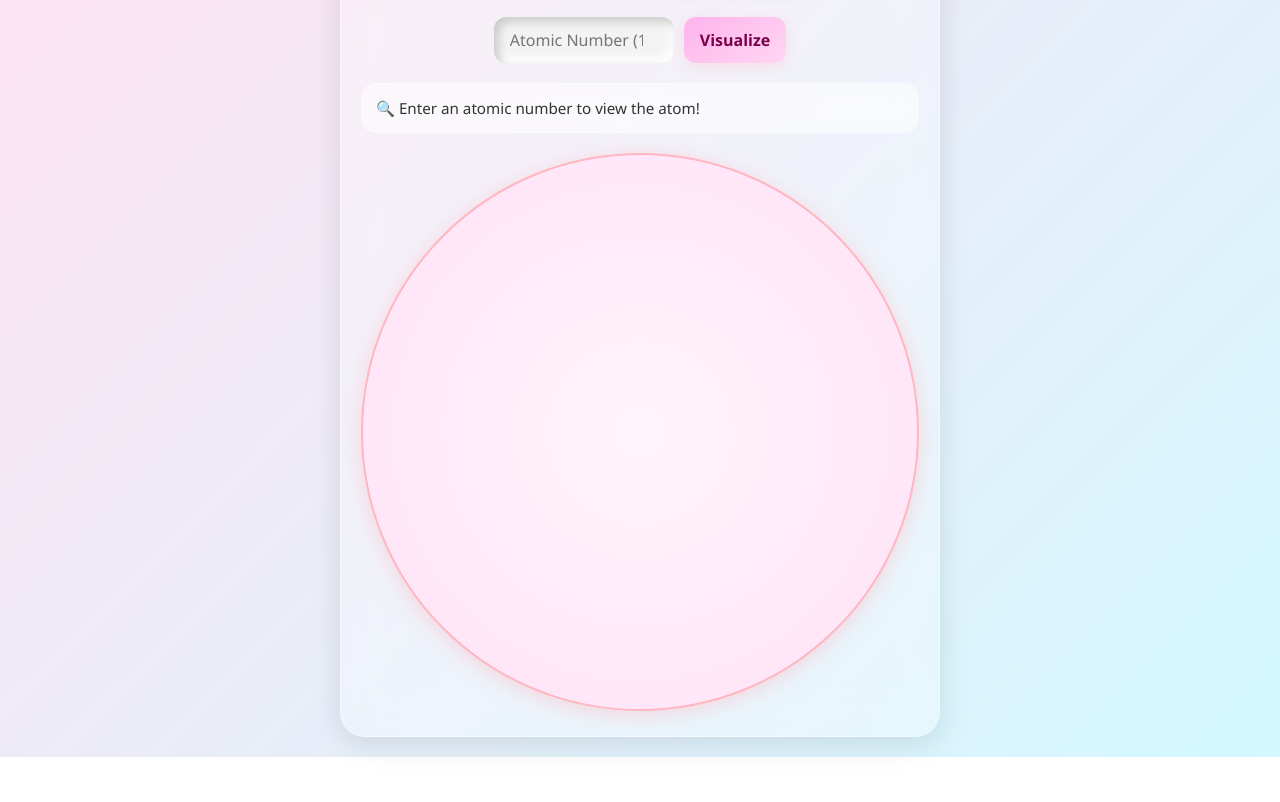
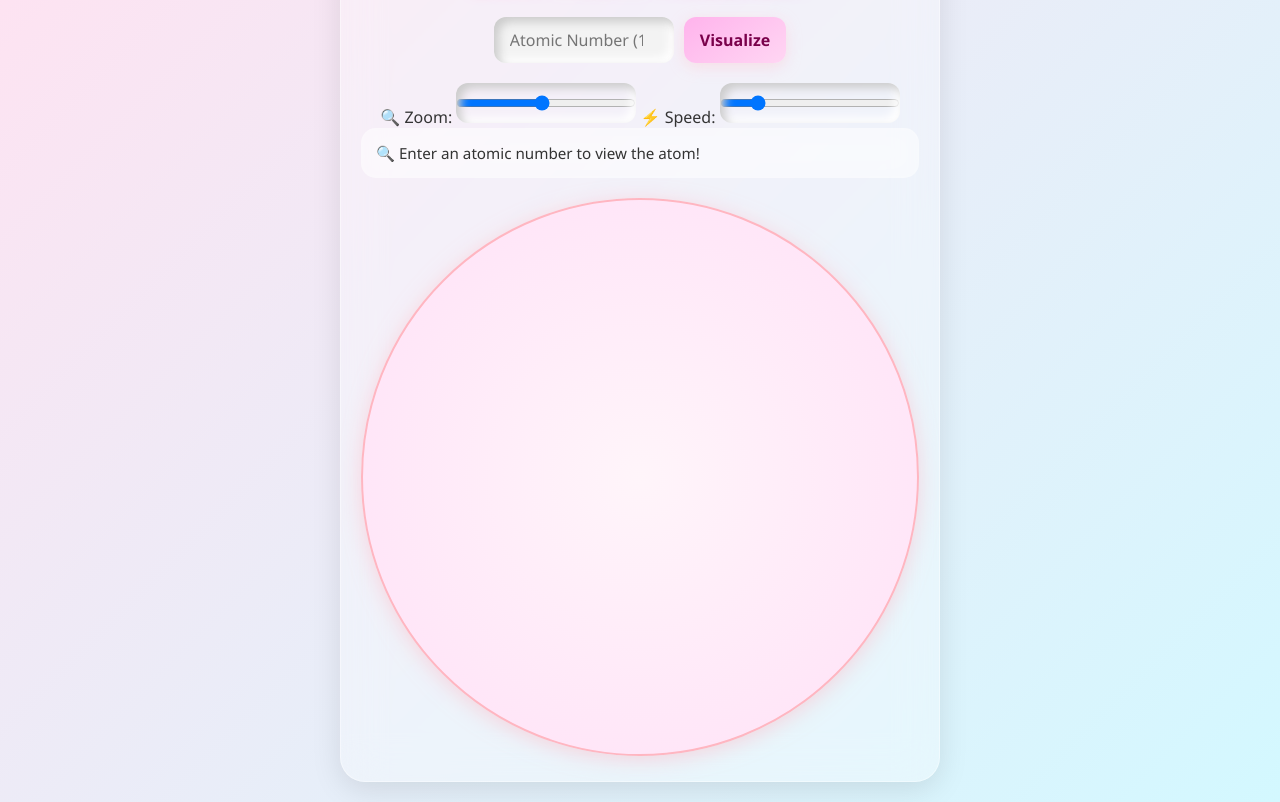
Before and after one commit to Swarup2024web/AtomCalc, a plain HTML site: page index.html in a window 1280 px wide. Shown: the part 87-889 px from the top of the page. Before the commit the page ends 844 px from the top, so only its background shows below. Drawn offline with Linux system fonts and the light colour scheme.

Commit message:
Update index.html

```diff
--- a/index.html
+++ b/index.html
@@ -16,6 +16,16 @@
       <button onclick="drawAtom()">Visualize</button>
     </div>
 
+    <!-- Zoom and Speed Controls -->
+    <div class="slider-group">
+      <label>🔍 Zoom:
+        <input type="range" id="zoomSlider" min="0.5" max="2" step="0.1" value="1.2">
+      </label>
+      <label>⚡ Speed:
+        <input type="range" id="speedSlider" min="0.005" max="0.05" step="0.005" value="0.01">
+      </label>
+    </div>
+
     <!-- Element Info -->
     <div id="infoBox" class="glass-box">
       <p id="elementInfo">🔍 Enter an atomic number to view the atom!</p>
```
